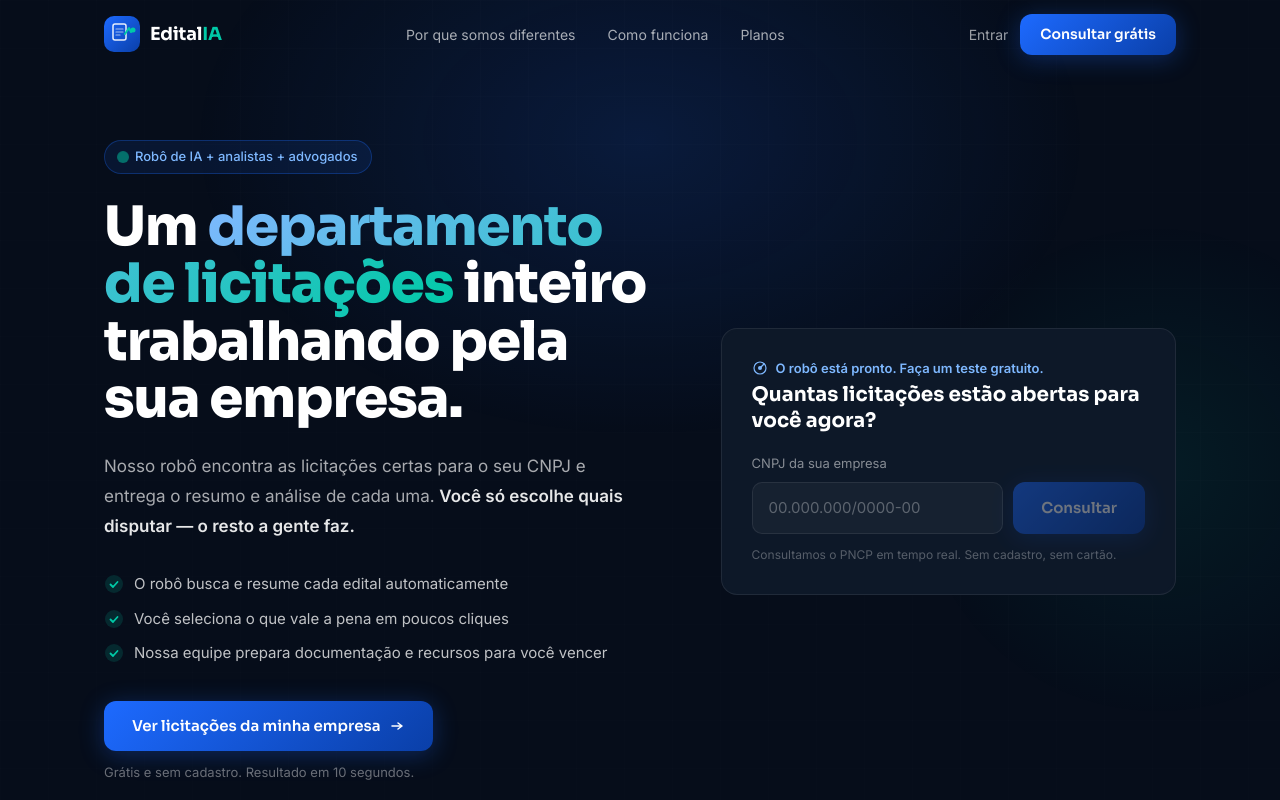
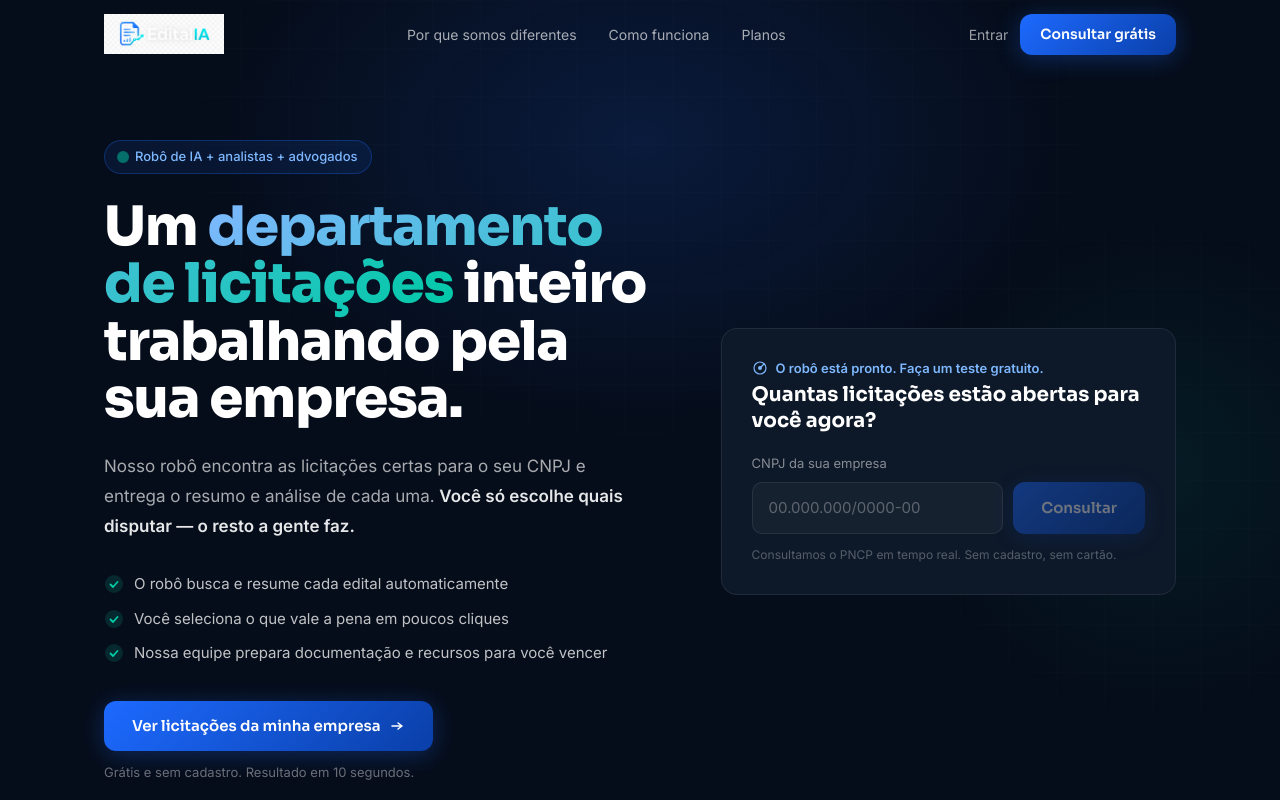
Before and after one commit to renato211291-max/edital-ia, a Next.js app: page / in a window 1280 px wide. Shown: the top 800 px of the page. Built offline with nearby package versions, Linux system fonts and the light colour scheme.

Commit message:
feat: logo real na landing page

```diff
--- a/src/app/page.tsx
+++ b/src/app/page.tsx
@@ -97,26 +97,11 @@ function Header() {
 
 function Logo() {
   return (
-    <div style={{display:'flex',alignItems:'center',gap:'10px'}}>
-      <svg width="36" height="36" viewBox="0 0 36 36" fill="none">
-        <rect width="36" height="36" rx="10" fill="url(#logoGrad)"/>
-        <defs>
-          <linearGradient id="logoGrad" x1="0" y1="0" x2="36" y2="36" gradientUnits="userSpaceOnUse">
-            <stop stopColor="#1D6AFF"/>
-            <stop offset="1" stopColor="#0A3FA8"/>
-          </linearGradient>
-        </defs>
-        <rect x="9" y="8" width="13" height="16" rx="2" fill="none" stroke="rgba(255,255,255,0.9)" strokeWidth="1.5"/>
-        <line x1="12" y1="13" x2="19" y2="13" stroke="rgba(255,255,255,0.6)" strokeWidth="1.2" strokeLinecap="round"/>
-        <line x1="12" y1="16" x2="19" y2="16" stroke="rgba(255,255,255,0.6)" strokeWidth="1.2" strokeLinecap="round"/>
-        <line x1="12" y1="19" x2="16" y2="19" stroke="rgba(255,255,255,0.6)" strokeWidth="1.2" strokeLinecap="round"/>
-        <path d="M21 18 L25 12 L27 16 L29 14" stroke="#00C9A7" strokeWidth="2" strokeLinecap="round" strokeLinejoin="round"/>
-        <circle cx="29" cy="14" r="2.5" fill="#00C9A7"/>
-      </svg>
-      <span style={{fontFamily:'Sora,sans-serif',fontWeight:700,fontSize:'18px',letterSpacing:'-0.01em'}}>
-        Edital<span style={{color:'#00C9A7'}}>IA</span>
-      </span>
-    </div>
+    <img
+      src="/logo.png"
+      alt="Edital IA"
+      style={{height:'40px',width:'auto'}}
+    />
   );
 }
 
```
Also changed, not shown: public/logo.png (added).
